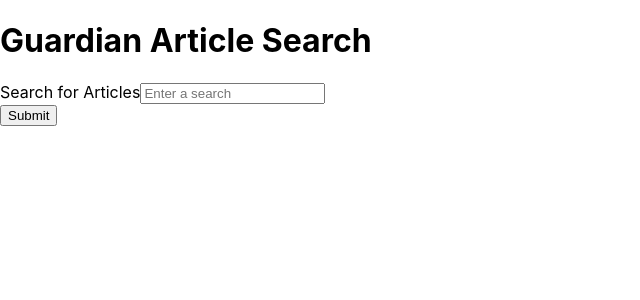
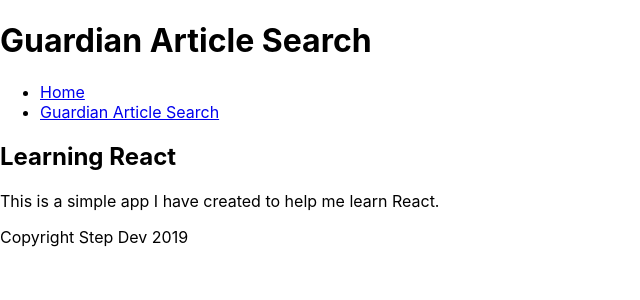
Before and after one commit to steppa/react-learning, a React (Create React App) app: page / in a window 1280 px wide. Shown: the top 300 px of the page, without its empty margins (0-640 px from the left). Built offline with nearby package versions, Linux system fonts and the light colour scheme.

Commit message:
Converted to SPA with two pages. Close #3

```diff
--- a/src/App.js
+++ b/src/App.js
@@ -2,13 +2,37 @@
 import './App.css';
 import Header from './components/Header';
 import ArticleSearch from './components/ArticleSearch';
+import Footer from './components/Footer';
+import Home from "./components/Home";
+import {
+  Route,
+  NavLink,
+  HashRouter
+}
+from "react-router-dom";
+
+
 
 // Created as a class because we need to use the state.
 
 class Main extends React.Component {
   render() {
     return(
-    <ArticleSearch/>
+      <div id='main'>
+        <Header/>
+        <HashRouter>
+          <ul className="headMenu">
+            <li><NavLink to="/">Home</NavLink></li>
+            <li><NavLink to="GuardianSearch">Guardian Article Search</NavLink></li>
+          </ul>
+          <div className="content">
+            <Route exact path="/" component={Home}/>
+            <Route path="/GuardianSearch" component={ArticleSearch}/>
+          </div>
+        </HashRouter>
+
+        <Footer/>
+      </div>
     )
   }
 }
--- a/src/components/ArticleSearch.js
+++ b/src/components/ArticleSearch.js
@@ -65,8 +65,8 @@
     return (
 
       <div id='guardianArticleList'>
-
-        <Header/>
+        <h2>Search the Guardian</h2>
+        <p>Use this form to search all Guardian and Observer articles produced in 2019</p>
         <form onSubmit={this.handleSubmit}>
           <div id='searchbar'>
             <Input type={'text'}
--- /dev/null
+++ b/src/components/Footer.js
@@ -0,0 +1,13 @@
+import React from 'react';
+
+class Footer extends React.Component{
+  render(){
+    return(
+      <footer>
+        <p> Copyright Step Dev 2019 </p>
+      </footer>
+    )
+  }
+}
+
+export default Footer
--- /dev/null
+++ b/src/components/Home.js
@@ -0,0 +1,15 @@
+import React from 'react';
+
+class Home extends React.Component{
+  render(){
+    return(
+      <div>
+        <h2>Learning React</h2>
+
+        <p>This is a simple app I have created to help me learn React.</p>
+      </div>
+    )
+  }
+}
+
+export default Home
```
